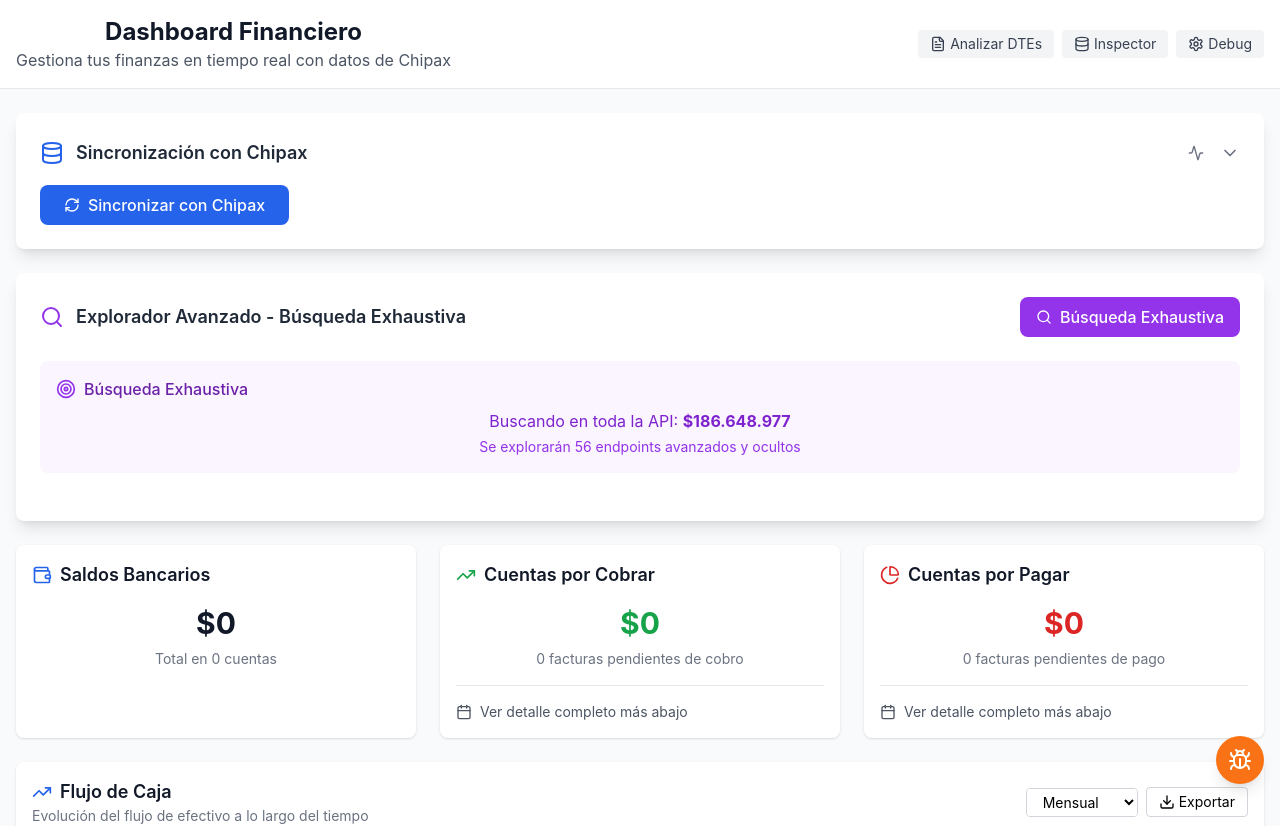
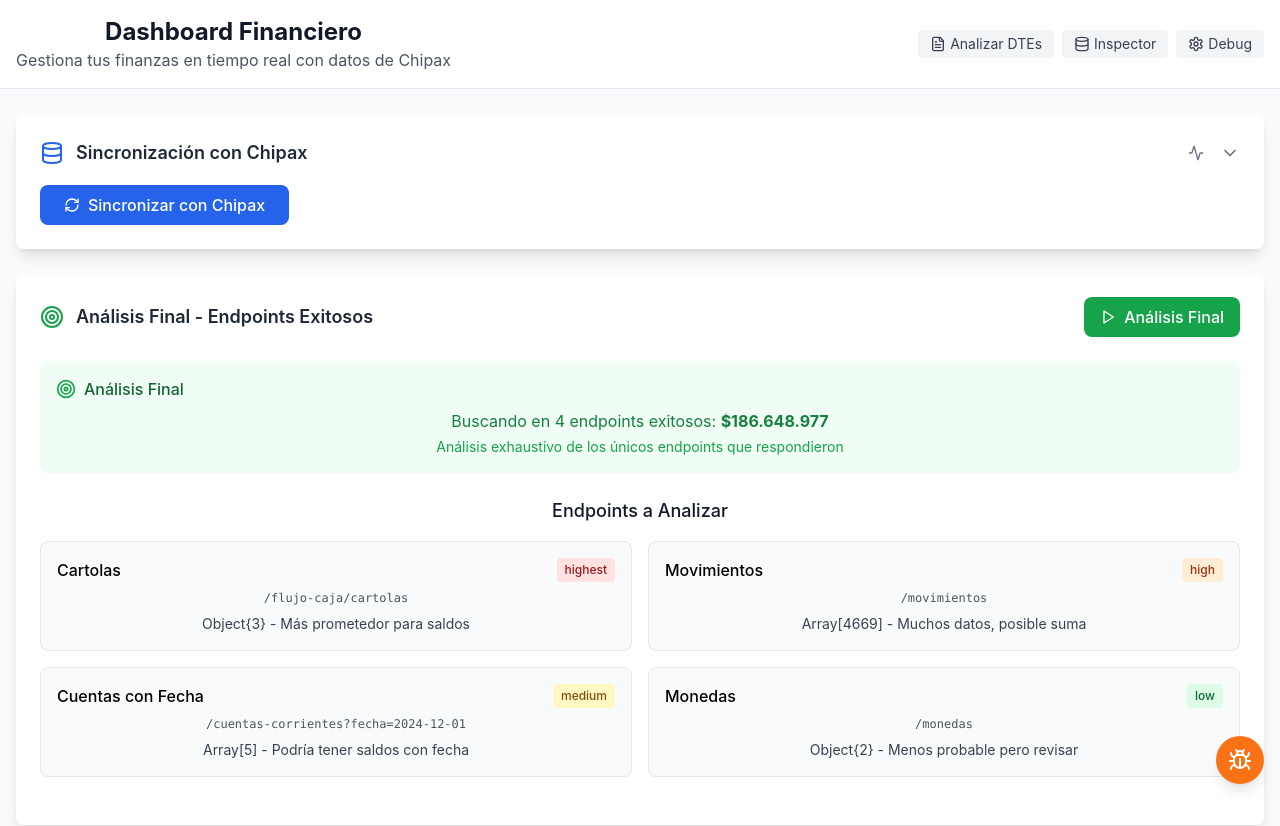
Before and after one commit to Grupo-PGV/dashboard-financiero, a React (Create React App) app: page / in a window 1280 px wide. Shown: the top 826 px of the page. Built offline with nearby package versions, Linux system fonts and the light colour scheme.

Commit message:
Update DashboardFinancieroIntegrado.jsx

```diff
--- a/src/pages/DashboardFinancieroIntegrado.jsx
+++ b/src/pages/DashboardFinancieroIntegrado.jsx
@@ -19,6 +19,7 @@ import SimpleSaldosDebugger from '../components/SimpleSaldosDebugger';
 import ChipaxSaldosExplorer from '../components/ChipaxSaldosExplorer';
 import ChipaxCuentasConSaldosDebugger from '../components/ChipaxCuentasConSaldosDebugger';
 import ChipaxAdvancedExplorer from '../components/ChipaxAdvancedExplorer';
+import ChipaxFinalDebugger from '../components/ChipaxFinalDebugger';
 
 const DashboardFinancieroIntegrado = () => {
   // Estados principales
@@ -277,8 +278,8 @@ const DashboardFinancieroIntegrado = () => {
             onSyncDetails={handleSyncDetails}
           />
         </div>
-        <div className="mb-6">
-  <ChipaxAdvancedExplorer />
+  <div className="mb-6">
+  <ChipaxFinalDebugger />
 </div>
 
         {/* Información de paginación */}
```
